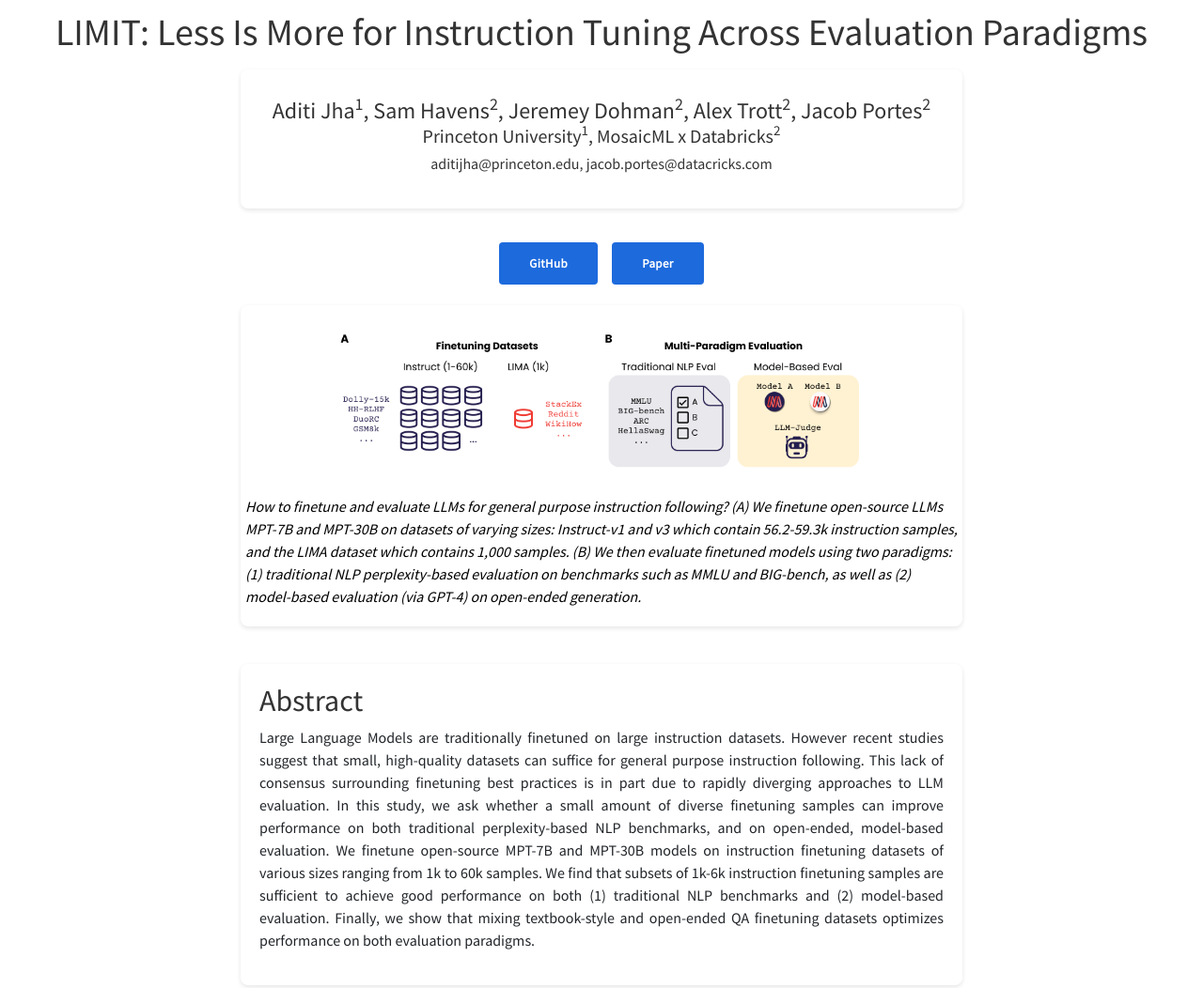
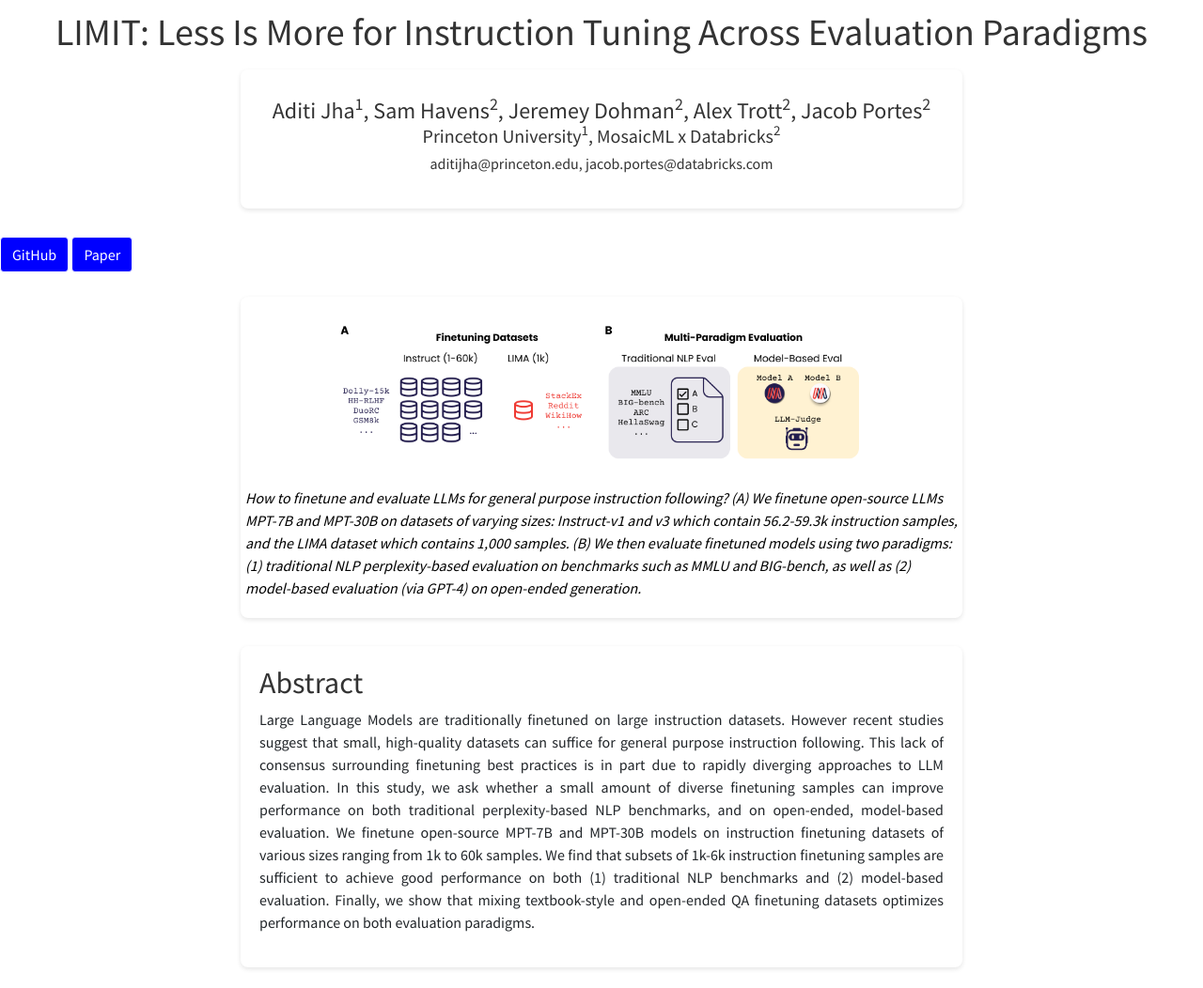
Before and after one commit to 97aditi/97aditi.github.io, a plain HTML site: page index.html in a window 1280 px wide. Shown: the top 1052 px of the page at 94% size. Drawn offline with nearby package versions, Linux system fonts and the light colour scheme; files that its build step writes are made by us from their sources.

Commit message:
fixing buttons:

```diff
--- a/index.html
+++ b/index.html
@@ -27,12 +27,12 @@
                     </h4>
 
                     <h5 class="text-center">Princeton University<sup>1</sup>, MosaicML x Databricks<sup>2</sup></h5>
-                    <h6 class="text-center">aditijha@princeton.edu, jacob.portes@datacricks.com</h6>
+                    <h6 class="text-center">aditijha@princeton.edu, jacob.portes@databricks.com</h6>
                 </div>
             </div>
         </div>
         <div><p></p></div>
-        <div class="buttons" style="margin-bottom: 8px;">
+        <div class="buttons" style="margin-bottom: 8px;"></div>
             <a class="btn btn-primary" role="button" href="https://github.com/97aditi/LIMIT-Less-is-more-for-instruction-tuning">GitHub</a>
             <a class="btn btn-primary" role="button" href="">Paper</a>
         </div>
@@ -78,13 +78,15 @@
 
         /* Button Background */
         .btn-primary {
-            background:white;
+            background:blue;
             border-color: white;
+            text-align: center;
         }
 
         .btn-primary:hover {
-            background: white;
+            background:blue;
             border-color: white;
+            text-align: center;
         }
 
         /* Footer Gradient Background */
```
